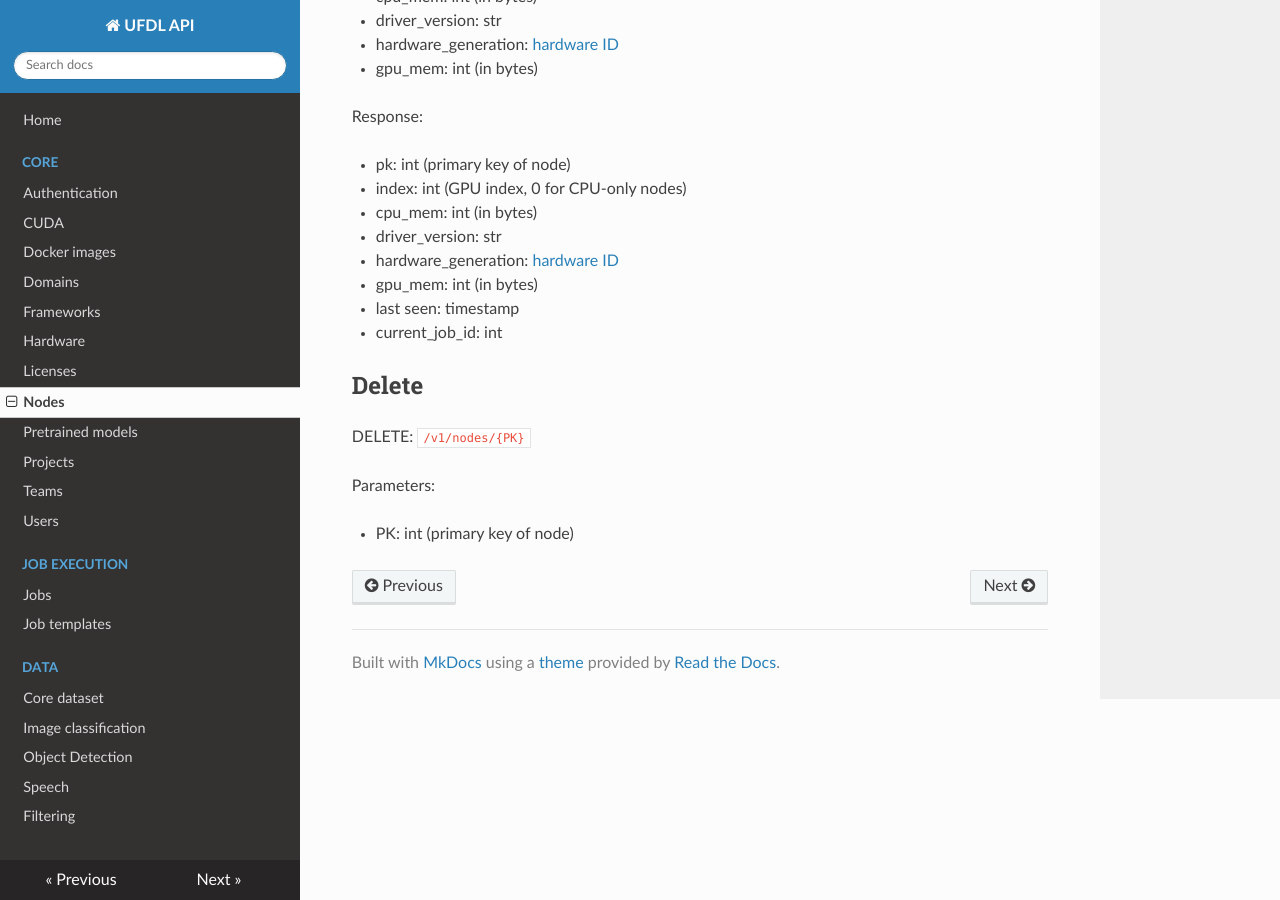
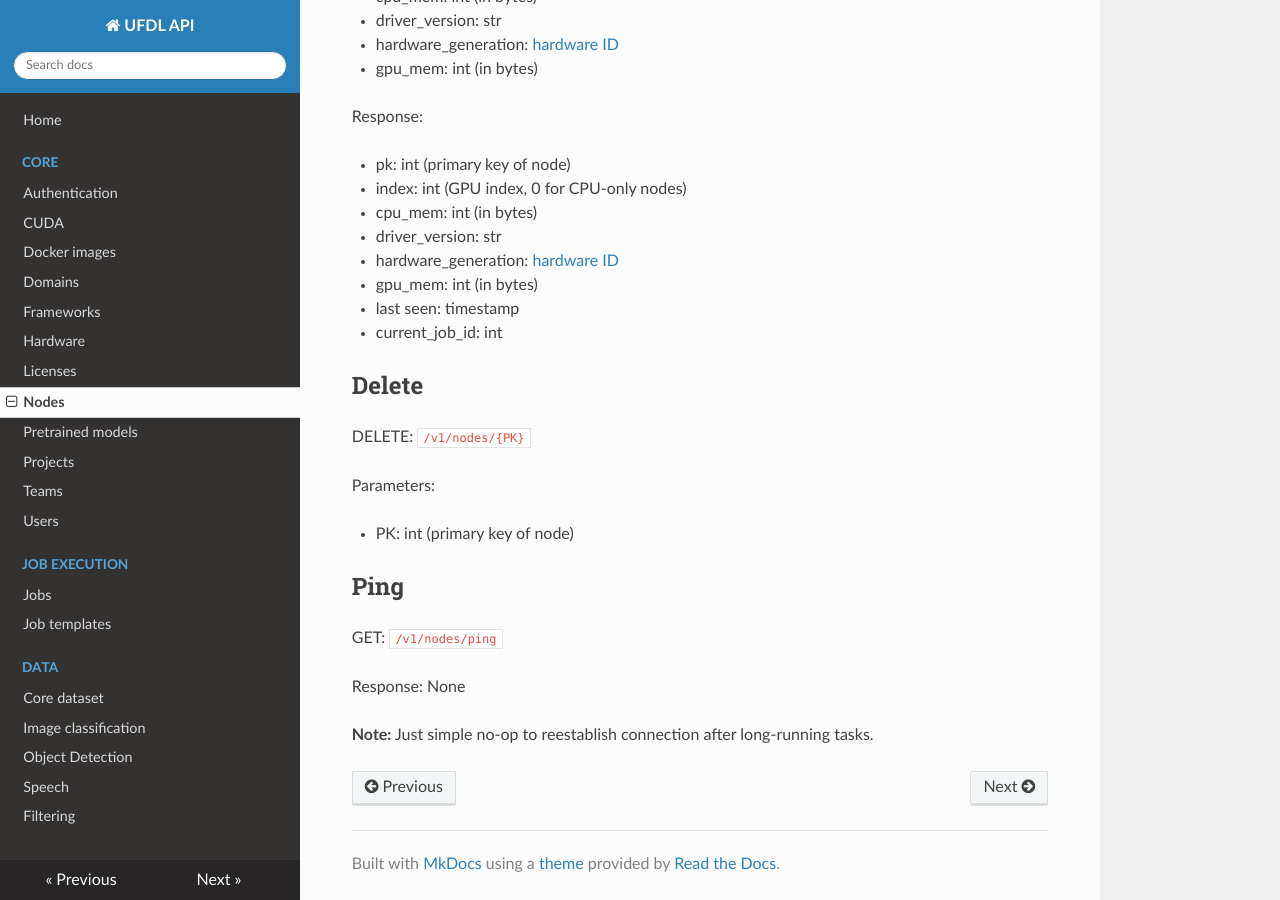
Before and after one commit to waikato-ufdl/ufdl-api, an MkDocs documentation site: the page built from docs/nodes.md, in a window 1280 px wide and 900 px high, scrolled down 2933 px. Built offline with MkDocs 1.6.1, drawn with Linux system fonts in a browser that asks for light colours; nearby versions of some CDN libraries.

Commit message:
added "ping"

```diff
--- a/docs/nodes.md
+++ b/docs/nodes.md
@@ -138,3 +138,12 @@ DELETE: `/v1/nodes/{PK}`
 Parameters:
 
   * PK: int (primary key of node)
+
+
+## Ping
+
+GET: `/v1/nodes/ping`
+
+Response: None
+
+**Note:** Just simple no-op to reestablish connection after long-running tasks.
```
